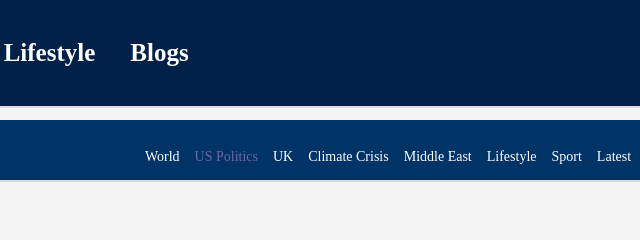
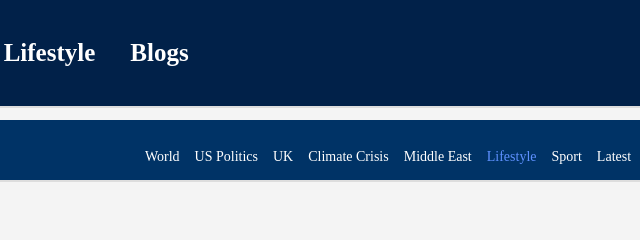
Before and after one commit to nouman007pro/viora4-uk, a plain HTML site: page index.html in a window 1280 px wide. Shown: the top 240 px of the page, 272-912 px from the left. Drawn offline with Linux system fonts and the light colour scheme.

Commit message:
Update index.html

```diff
--- a/index.html
+++ b/index.html
@@ -279,7 +279,7 @@
         color: red;
     }
 spann{
-    color:rgb(109, 103, 165)}
+    color:rgb(94, 145, 255)}
     </style>
 <nav class="main-nav">
     <div class="nav-container">
@@ -314,11 +314,11 @@ spann{
     <nav class="sub-nav">
         <ul>
             <li><a href="https://nouman007pro.github.io/viora4-worldnews/">World</a></li>
-            <li><a href="https://nouman007pro.github.io/viora4-usa/"><spann>US Politics</spann></a></li>
+            <li><a href="https://nouman007pro.github.io/viora4-usa/">US Politics</a></li>
             <li><a href="https://nouman007pro.github.io/viora4-uk/">UK</a></li>
             <li><a href="https://nouman007pro.github.io/viora4-climatecrisis/">Climate Crisis</a></li>
             <li><a href="https://nouman007pro.github.io/viora4-middleeast/">Middle East</a></li>
-            <li><a href="https://nouman007pro.github.io/viora4-fashion/">Lifestyle</a></li>
+            <li><a href="https://nouman007pro.github.io/viora4-fashion/"><spann>Lifestyle</spann></a></li>
             <li><a href="https://nouman007pro.github.io/viora4-sports/">Sport</a></li>
 <li><a href="https://nouman007pro.github.io/viora.github.io/">Latest</a></li>
 
```
